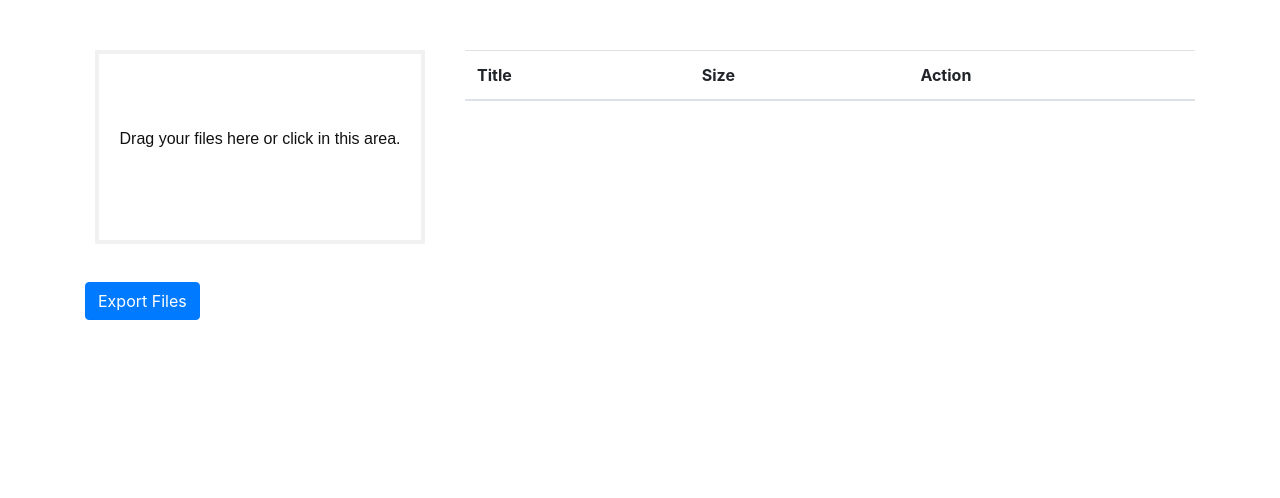
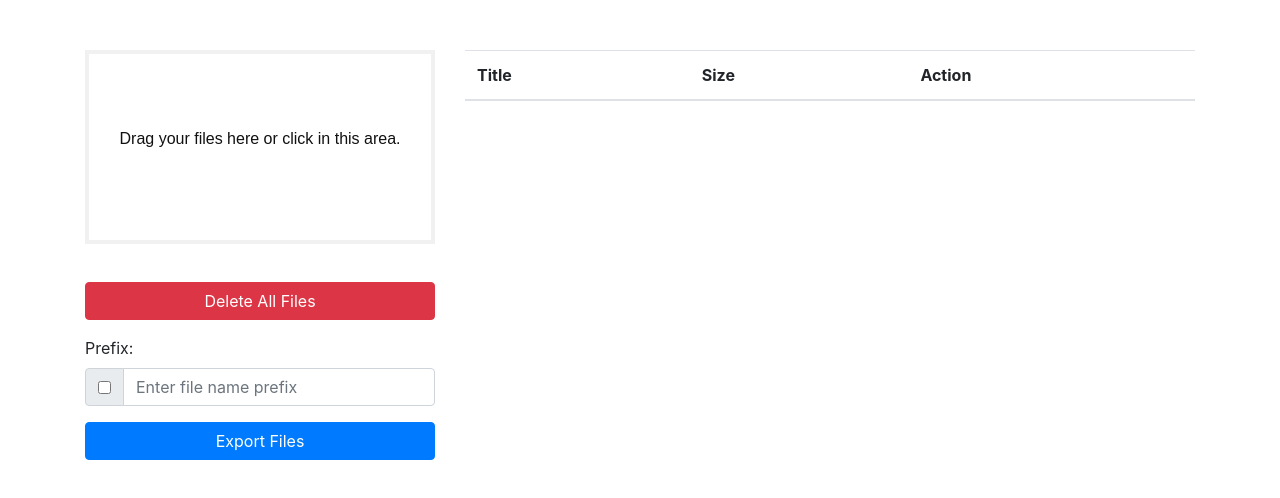
Before and after one commit to edensung25/gazetter-excel, a plain HTML site: page index.html in a window 1280 px wide. Drawn offline with nearby package versions, Linux system fonts and the light colour scheme.

Commit message:
update and add clear list function

```diff
--- a/dist/css/style.css
+++ b/dist/css/style.css
@@ -4,8 +4,6 @@
 }
 
 .form-upload {
-    margin-left: 10px;
-    margin-right: 10px;
     margin-bottom: 38px;
     border: 4px solid #f1f1f1;
 }
@@ -21,7 +19,7 @@ form input{
   position: absolute;
   margin: 0;
   padding: 0;
-  width: calc(100% - 50px);
+  width: calc(100% - 30px);
   /* height: calc(100% - 80px); */
   height: 194px;
   outline: none;
@@ -57,3 +55,11 @@ form button:active{
 .btn {
     margin-right: 4px;
 }
+
+.form-control {
+    margin-bottom: 12px;
+}
+
+label {
+    margin-top: 16px;
+}
--- a/index.html
+++ b/index.html
@@ -19,10 +19,19 @@
                 <form class="form-upload" action="#" method="GET">
                     <input id="uploadfiles" type="file"  onchange="getFileData(this);" multiple>
                     <p>Drag your files here or click in this area.</p>
-                    <!-- <button class="btn btn-secondary" type="submit">Upload</button> -->
                 </form>
                 <div id="app" v-cloak>
-                    <button class="btn btn-primary" v-on:click="exportExcel">Export Files</button>
+                    <button class="btn btn-danger btn-block" onclick="clearAllFiles()">Delete All Files</button>
+                    <label for="addPrefix">Prefix:</label>
+                    <div class="input-group mb-3" id="addPrefix">
+                        <div class="input-group-prepend">
+                            <div class="input-group-text">
+                                <input v-model="isAddPrefix" type="checkbox" aria-label="Checkbox for following text input">
+                            </div>
+                        </div>
+                        <input v-model="prefixContent" type="text" class="form-control" aria-label="Text input with checkbox" placeholder="Enter file name prefix">
+                    </div>
+                    <button class="btn btn-primary btn-block" v-on:click="exportExcel">Export Files</button>
                 </div>
             </div>
             <div class="col-md-8 order-md-1 mb-8 achievements-wrapper">
@@ -110,5 +119,10 @@
        files.splice(row.rowIndex-1, 1);
         row.parentNode.removeChild(row);
     }
+
+    function clearAllFiles() {
+        files = [];
+        $("#file-table  tbody").remove();
+    }
 </script>
 </html>
--- a/vue/formatter.js
+++ b/vue/formatter.js
@@ -4,13 +4,20 @@ var app = new Vue({
         return {
             wb: '',
             tableHeader: [],
-            tableTbody: []
+            tableTbody: [],
+            isAddPrefix: false,
+            prefixContent:"",
         }
     },
     methods: {
         exportExcel() {
-            console.log(files);
+            if (files.length == 0) {
+                alert("Please upload files.");
+                return;
+            }
             for ( idx = 0 ; idx<files.length ; idx++ ) {
+                /* Form a new file name */
+                var filename = (this.isAddPrefix)? this.prefixContent+files[idx].name : files[idx].name;
                 this.file2Xce(files[idx]).then(tabJson => {
                     if (tabJson && tabJson.length > 0) {
                         /* this line is only needed if you are not adding a script tag reference */
@@ -24,7 +31,7 @@ var app = new Vue({
                         XLSX.utils.book_append_sheet(wb, ws, "Form");
 
                         /* generate an XLSX file */
-                        XLSX.writeFile(wb, "sheetjs.xlsx");
+                        XLSX.writeFile(wb, filename);
                     }
                 });
             }
```
Lines whose indentation alone changed are shown as unchanged.
